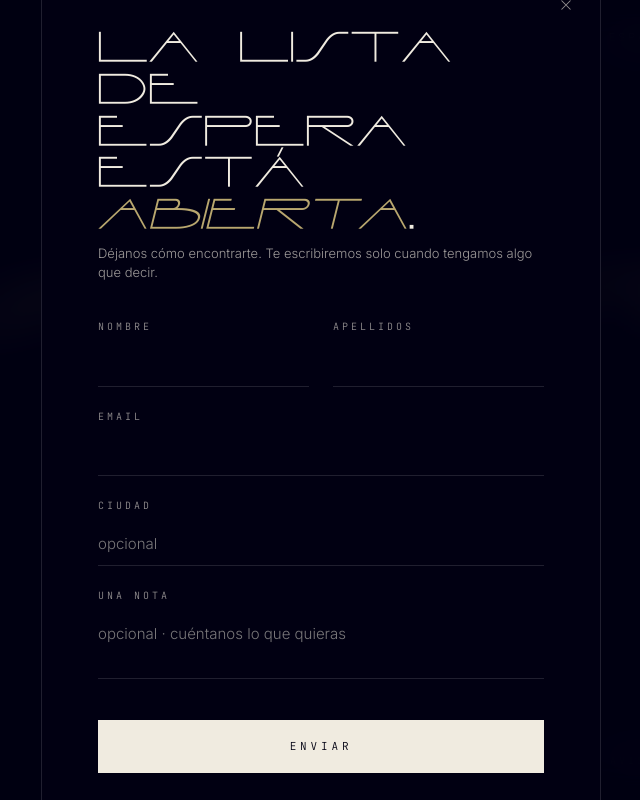
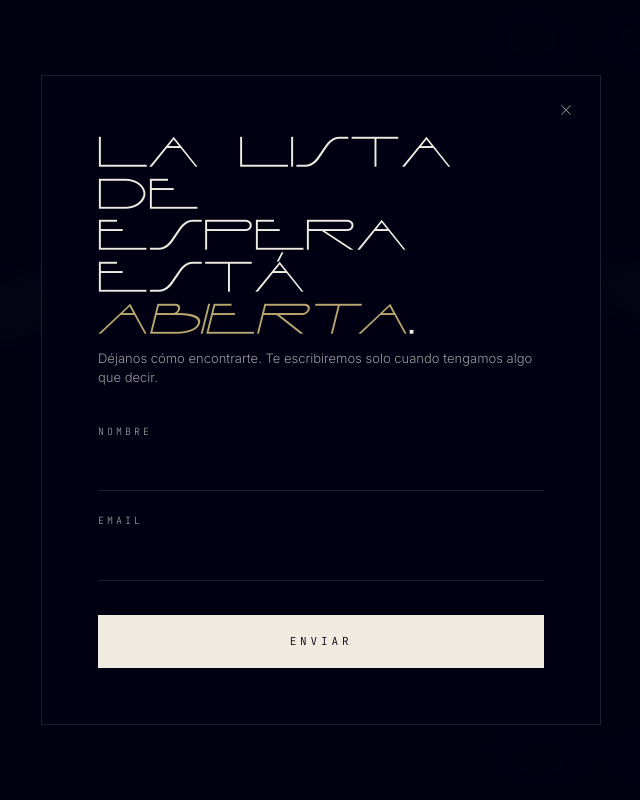
Before and after one commit to miguixinfo/prao-lamp-landingpage, a React (Vite) app in the folder frontend/: page / in a window 1280 px wide. Both pictures are taken after a click on the button "SOLICITAR INFORMACIÓN". Shown: the part 2824-3624 px from the top of the page, without its empty margins (319-959 px from the left). Built offline with nearby package versions, Linux system fonts and the light colour scheme; a web font is replaced by a local one.

Commit message:
feat: implement contact modal with webhook integration and environment configuration

```diff
--- a/frontend/src/components/ContactModal.tsx
+++ b/frontend/src/components/ContactModal.tsx
@@ -6,14 +6,11 @@ interface Props {
 }
 
 interface FormData {
-  nombre: string
-  apellidos: string
+  fullName: string
   email: string
-  ciudad: string
-  nota: string
 }
 
-const EMPTY_FORM: FormData = { nombre: '', apellidos: '', email: '', ciudad: '', nota: '' }
+const EMPTY_FORM: FormData = { fullName: '', email: '' }
 
 function Field({
   label,
@@ -51,6 +48,8 @@ const inputStyle: React.CSSProperties = {
 export function ContactModal({ isOpen, onClose }: Props) {
   const [form, setForm] = useState<FormData>(EMPTY_FORM)
   const [submitted, setSubmitted] = useState(false)
+  const [loading, setLoading] = useState(false)
+  const [error, setError] = useState<string | null>(null)
 
   // Close on Escape
   useEffect(() => {
@@ -67,14 +66,40 @@ export function ContactModal({ isOpen, onClose }: Props) {
       const id = setTimeout(() => {
         setForm(EMPTY_FORM)
         setSubmitted(false)
+        setError(null)
       }, 400)
       return () => clearTimeout(id)
     }
   }, [isOpen])
 
-  const handleSubmit = (e: FormEvent) => {
+  const handleSubmit = async (e: FormEvent) => {
     e.preventDefault()
+    setLoading(true)
+    setError(null)
+
+    try {
+      const username = import.meta.env.VITE_CONTACT_WEBHOOK_USERNAME
+      const password = import.meta.env.VITE_CONTACT_WEBHOOK_PASSWORD
+      const auth = btoa(`${username}:${password}`)
+
+      const response = await fetch(import.meta.env.VITE_CONTACT_WEBHOOK_URL, {
+        method: 'POST',
+        headers: {
+          'Content-Type': 'application/json',
+          'Authorization': `Basic ${auth}`,
+        },
+        body: JSON.stringify(form),
+      })
+
+      if (!response.ok) throw new Error('Error al enviar el formulario')
+
       setSubmitted(true)
+    } catch (err) {
+      console.error(err)
+      setError('Algo ha fallado. Por favor, inténtalo de nuevo.')
+    } finally {
+      setLoading(false)
+    }
   }
 
   const handleChange = (field: keyof FormData) => (
@@ -145,29 +170,17 @@ export function ContactModal({ isOpen, onClose }: Props) {
             </p>
 
             <form onSubmit={handleSubmit}>
-              <div className="grid grid-cols-2 max-[880px]:grid-cols-1 gap-6">
               <Field label="Nombre">
                 <input
                   type="text"
                   required
-                    value={form.nombre}
-                    onChange={handleChange('nombre')}
+                  value={form.fullName}
+                  onChange={handleChange('fullName')}
                   style={inputStyle}
                   onFocus={focusStyle}
                   onBlur={blurStyle}
                 />
               </Field>
-                <Field label="Apellidos">
-                  <input
-                    type="text"
-                    value={form.apellidos}
-                    onChange={handleChange('apellidos')}
-                    style={inputStyle}
-                    onFocus={focusStyle}
-                    onBlur={blurStyle}
-                  />
-                </Field>
-              </div>
               <Field label="Email">
                 <input
                   type="email"
@@ -179,48 +192,38 @@ export function ContactModal({ isOpen, onClose }: Props) {
                   onBlur={blurStyle}
                 />
               </Field>
-              <Field label="Ciudad">
-                <input
-                  type="text"
-                  placeholder="opcional"
-                  value={form.ciudad}
-                  onChange={handleChange('ciudad')}
-                  style={inputStyle}
-                  onFocus={focusStyle}
-                  onBlur={blurStyle}
-                />
-              </Field>
-              <Field label="Una nota">
-                <textarea
-                  placeholder="opcional · cuéntanos lo que quieras"
-                  value={form.nota}
-                  onChange={handleChange('nota')}
-                  style={{ ...inputStyle, minHeight: 64, resize: 'none' }}
-                  onFocus={focusStyle}
-                  onBlur={blurStyle}
-                />
-              </Field>
+
+              {error && (
+                <p className="text-red-500 text-[11px] mb-4 text-center font-mono uppercase tracking-wider">
+                  {error}
+                </p>
+              )}
 
               <button
                 type="submit"
+                disabled={loading}
                 className="mt-3 w-full py-[18px] border-none cursor-pointer font-mono text-[11px] tracking-[0.35em] uppercase"
                 style={{
-                  background: 'var(--fg)',
+                  background: loading ? 'var(--line)' : 'var(--fg)',
                   color: 'var(--bg)',
                   transition: 'background 0.3s, color 0.3s',
+                  opacity: loading ? 0.7 : 1,
+                  pointerEvents: loading ? 'none' : 'auto',
                 }}
                 onMouseEnter={e => {
+                  if (loading) return
                   const el = e.currentTarget as HTMLButtonElement
                   el.style.background = '#b9a76f'
                   el.style.color = '#0a0a0a'
                 }}
                 onMouseLeave={e => {
+                  if (loading) return
                   const el = e.currentTarget as HTMLButtonElement
                   el.style.background = 'var(--fg)'
                   el.style.color = 'var(--bg)'
                 }}
               >
-                Enviar
+                {loading ? 'Enviando...' : 'Enviar'}
               </button>
             </form>
           </>
```
Also changed, not shown: 2 other files (tests, documents, lock files or other folders). Lines whose indentation alone changed are shown as unchanged.
